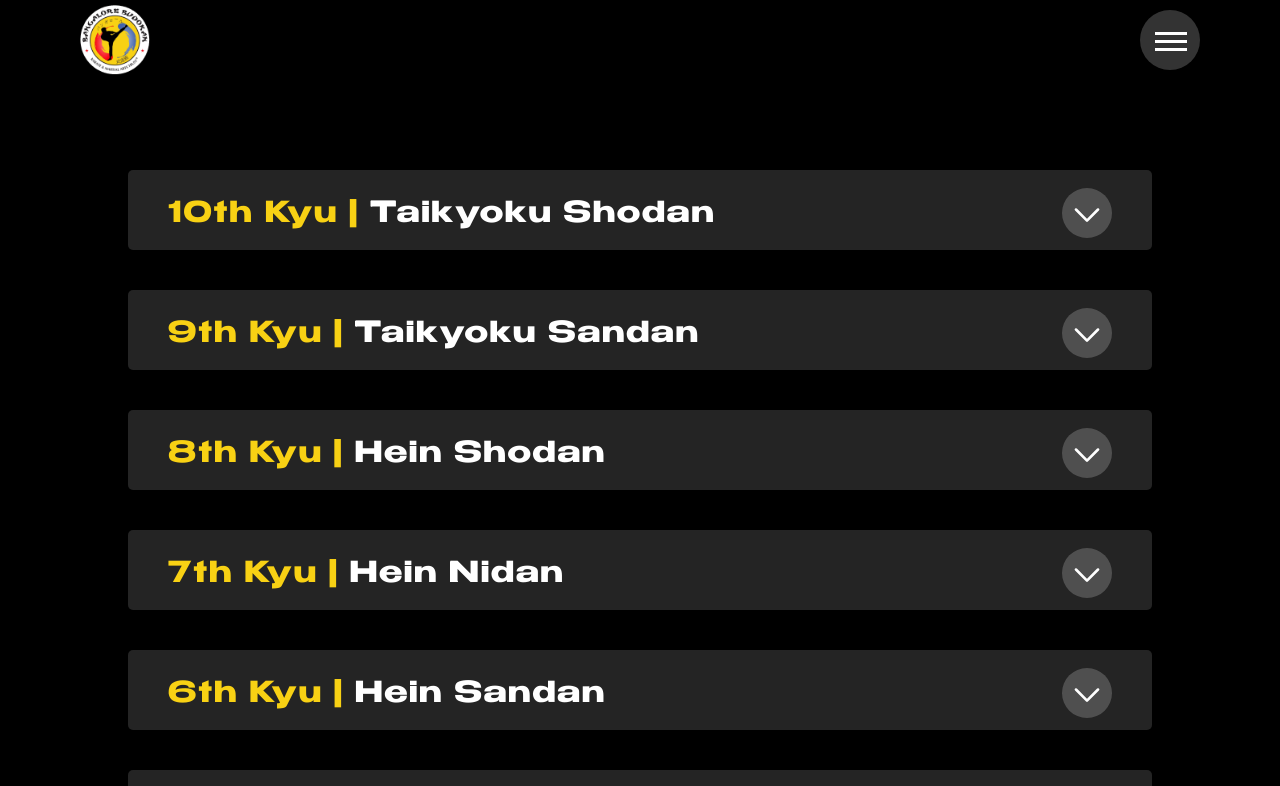
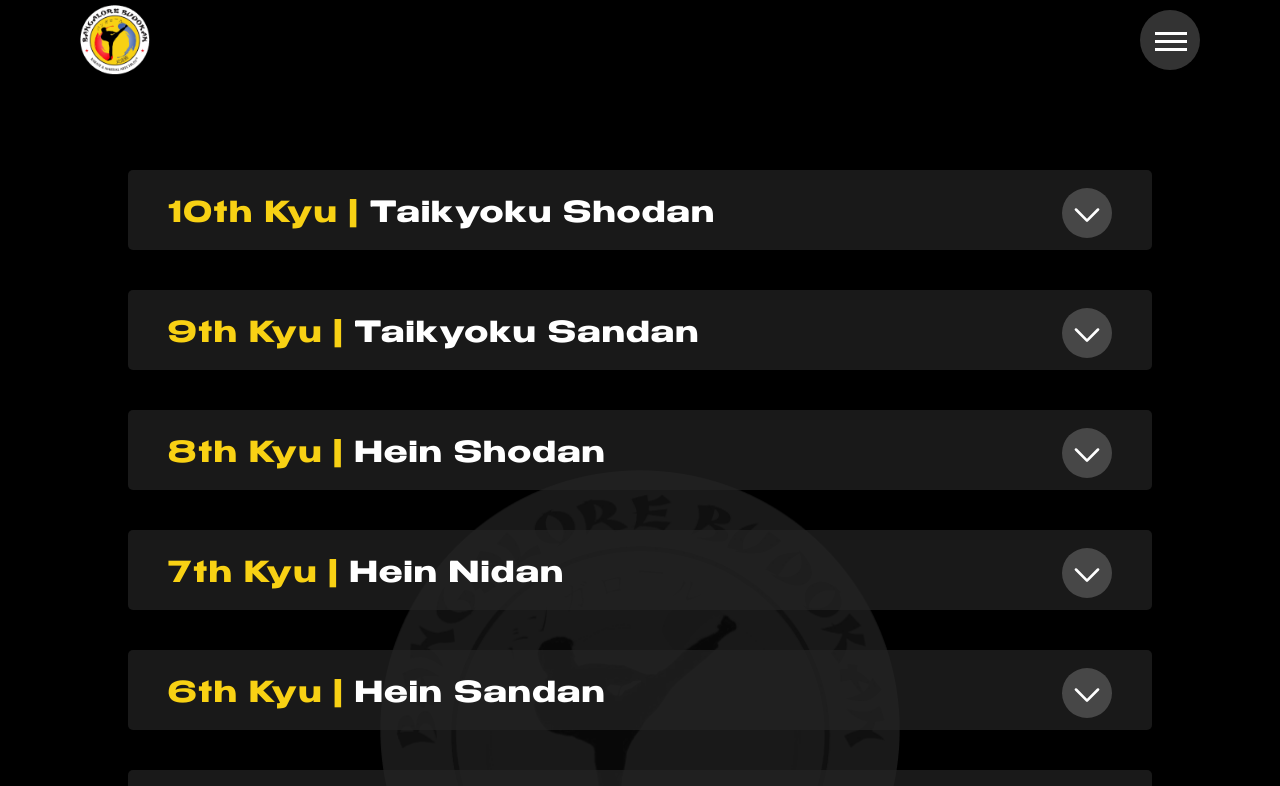
Before and after one commit to RoshanJose7/BBK-Bangalore, a React (Create React App) app: page /syllabus in a window 1280 px wide. Shown: the top 786 px of the page. Built offline with nearby package versions, Linux system fonts and the light colour scheme.

Commit message:
Fix: Syllabus page

```diff
--- a/src/components/syllabuscard/syllabuscard.styles.scss
+++ b/src/components/syllabuscard/syllabuscard.styles.scss
@@ -7,7 +7,7 @@
   padding: 15px 40px;
 
   border-radius: 5px;
-  background-color: #242424;
+  background-color: rgba($color: #242424, $alpha: 0.7);
 
   background-repeat: no-repeat;
   background-position: 100% -25%;
--- a/src/pages/syllabus/syllabus.styles.scss
+++ b/src/pages/syllabus/syllabus.styles.scss
@@ -1,8 +1,8 @@
 #syllabus-page {
   padding: 50px 10vw;
 
-  background-image: url("");
+  background-image: url("../../assets/images/syllabus/syllabus-bg.png");
   background-position: center;
-  background-size: contain;
+  background-size: 520px 520px;
   background-repeat: no-repeat;
 }
```
Also changed, not shown: src/assets/images/syllabus/syllabus-bg.png (added).
